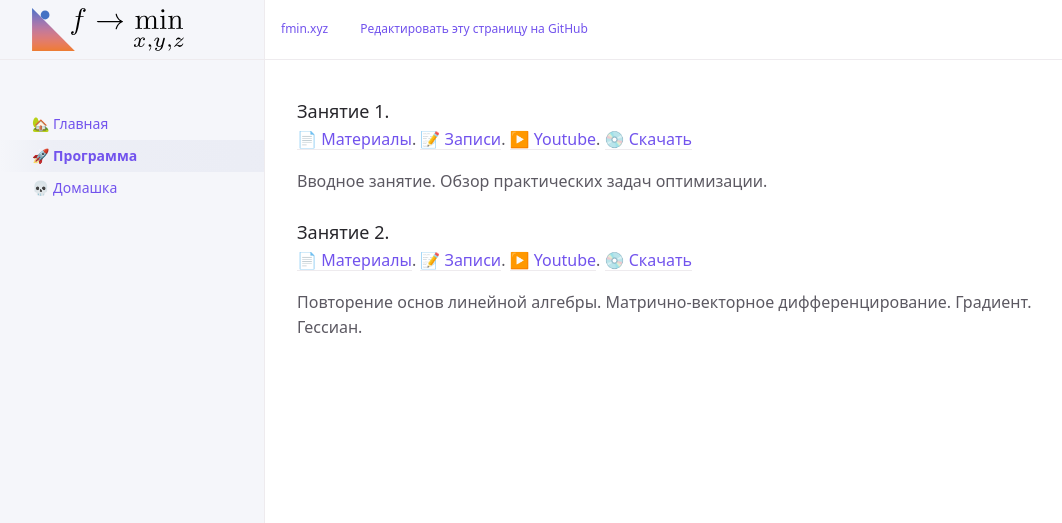
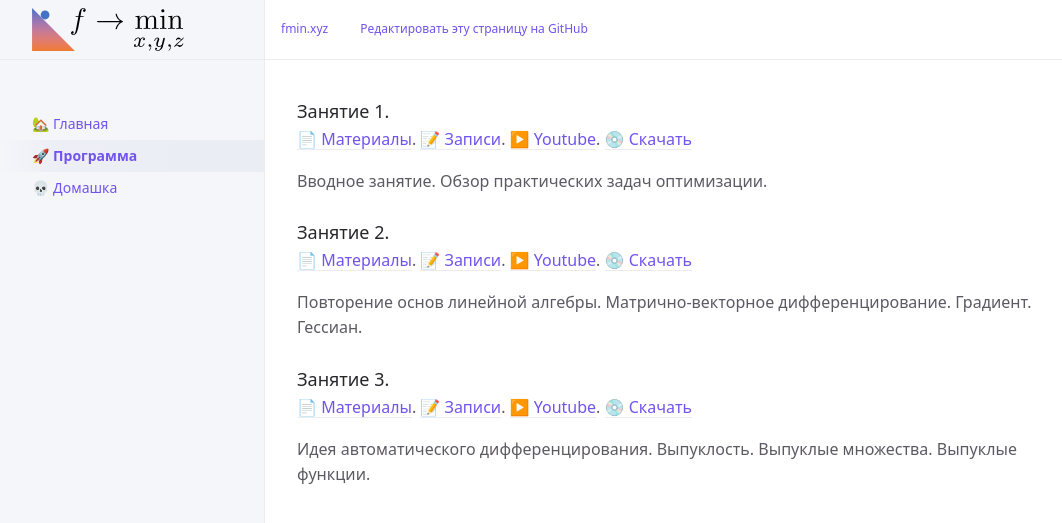
Before and after one commit to MerkulovDaniil/mipt22, a Jekyll site: the page built from program.md, in a window 1280 px wide. Shown: the top 523 px of the page, without its empty margins (107-1169 px from the left). Built offline with Jekyll 4.4.1, drawn with Linux system fonts in a browser that asks for light colours; our own code applies the rules of GitHub Pages for plain Markdown files; a script that is not in the unit is left out.

Commit message:
Update program.md

```diff
--- a/program.md
+++ b/program.md
@@ -12,3 +12,8 @@ nav_order: 2
 [📄 Материалы](/presentations/2.pdf). [📝 Записи](/notes/2.pdf). [▶️ Youtube](https://youtu.be/_qZ8A9kGzZQ). [💿 Скачать](https://disk.yandex.ru/i/B_Ycy8o5U5v6gw)
 
 Повторение основ линейной алгебры. Матрично-векторное дифференцирование. Градиент. Гессиан.
+
+### Занятие 3.
+[📄 Материалы](/presentations/3.pdf). [📝 Записи](/notes/3.pdf). [▶️ Youtube](). [💿 Скачать]()
+
+Идея автоматического дифференцирования. Выпуклость. Выпуклые множества. Выпуклые функции.
```
